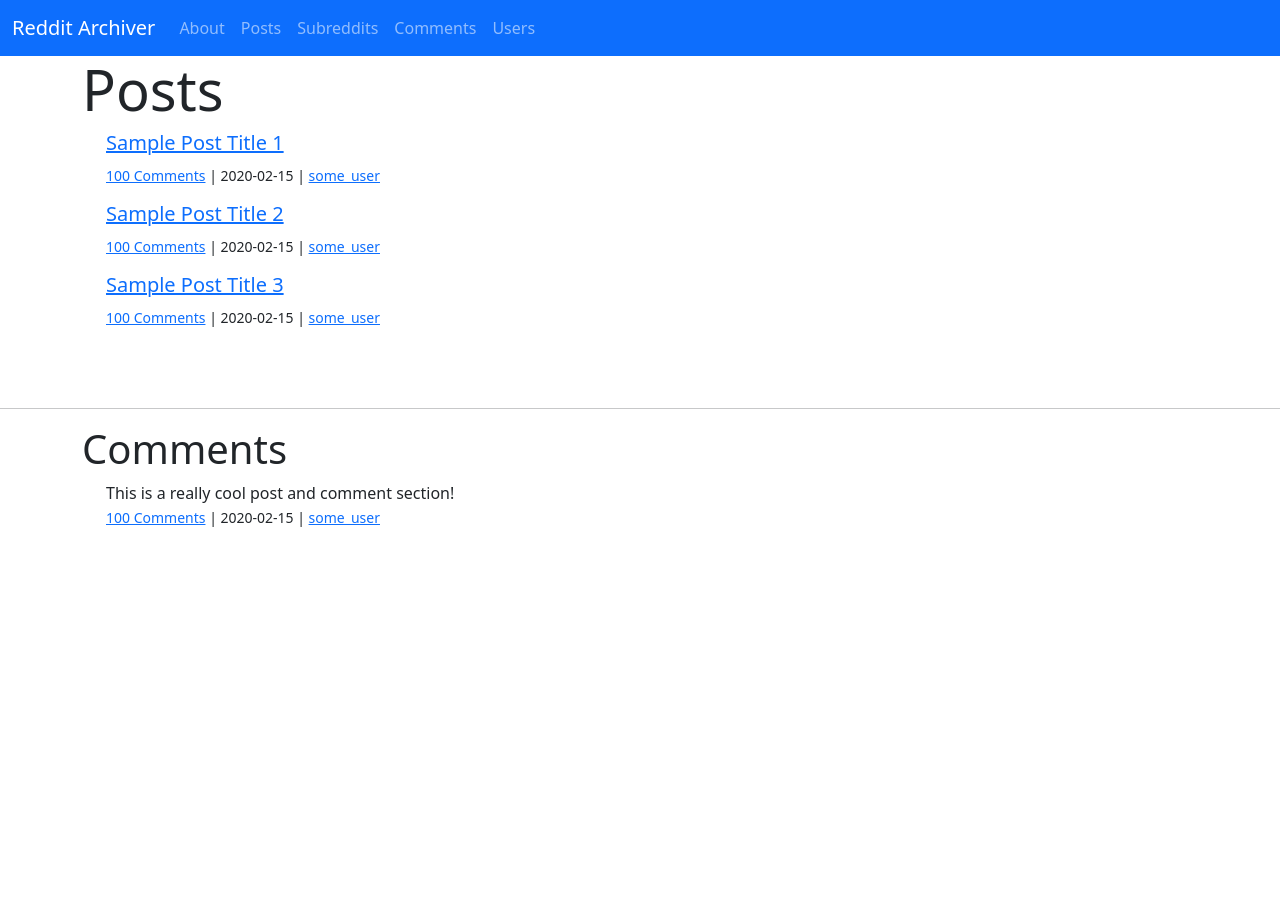
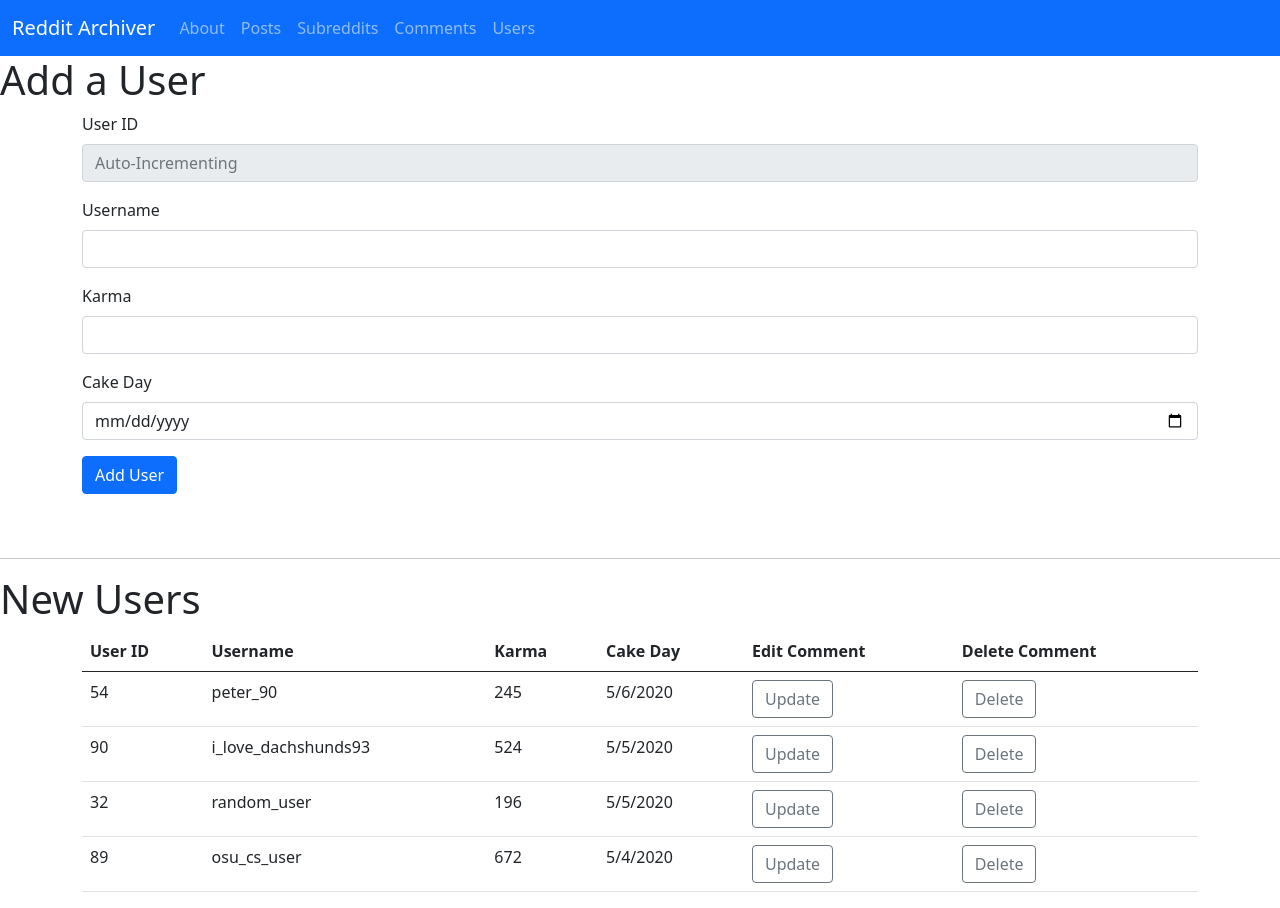
Before and after one commit to jaredtconnor/Reddit-Archiver, a Flask app: page /users in a window 1280 px wide. Before the commit the page ends 527 px from the top, so only its background shows below. Run offline with Flask 2, Linux system fonts and the light colour scheme.

Commit message:
Updates Users page

```diff
--- a/templates/users.html
+++ b/templates/users.html
@@ -12,7 +12,7 @@
 
 <body>
 
-<! -- NAV SECTION -- >
+<!-- NAV SECTION -->
   <nav class="navbar navbar-expand-lg navbar-dark bg-primary">
     <div class="container-fluid">
       <a class="navbar-brand" href="/">Reddit Archiver</a>
@@ -41,62 +41,130 @@
     </div>
   </nav>
 
-
-  <div class="container-lg pb-5" id="main_post_container">
-    <h1 class="display-4" id="post_heading">Posts</h1>
-
-    <div class="container-md" id="post_container">
-      <div class="container-sm">
-        <h5 class="post_title">
-          <a href="#">Sample Post Title 1</a>
-        </h5>
-        <small>
-          <a href="#" class="comment_num">100 Comments</a>
-          <p class="post_date"> | 2020-02-15 | </p>
-          <a href="#" class="user_name "> some_user </a>
-        </small>
+    <h1 class="display-6" id="add_user">Add a User</h1>
+    <div class="container-lg" id="add_user_container">
+        <form>
+            <div class="mb-3">
+                <label for="user_id" class="form-label">User ID</label>
+                <input type="number" class="form-control" id="user_id" placeholder="Auto-Incrementing" readonly>
             </div>
-      <div class="container-sm">
-        <h5 class="post_title">
-          <a href="#">Sample Post Title 2</a>
-        </h5>
-        <small>
-          <a href="#" class="comment_num">100 Comments</a>
-          <p class="post_date"> | 2020-02-15 | </p>
-          <a href="#" class="user_name "> some_user </a>
-        </small>
+            <div class="mb-3">
+                <label for="username" class="form-label">Username</label>
+                <input type="text" class="form-control" id="username">
             </div>
-      <div class="container-sm">
-        <h5 class="post_title">
-          <a href="#">Sample Post Title 3</a>
-        </h5>
-        <small>
-          <a href="#" class="comment_num">100 Comments</a>
-          <p class="post_date"> | 2020-02-15 | </p>
-          <a href="#" class="user_name"> some_user </a>
-        </small>
+            <div class="mb-3">
+                <label for="karma" class="form-label">Karma</label>
+                <input type="number" class="form-control" id="karma">
             </div>
+            <div class="mb-3">
+                <label for="cake_day" class="form-label">Cake Day</label>
+                <input type="date" class="form-control" id="cake_day">
             </div>
+            <button type="submit" class="btn btn-primary">Add User</button>
+        </form>
     </div>
 
-  <hr />
+    <br>
+    <br>
+    <hr/>
 
-  <div class="container-lg" id="main_comment_containter">
-    <h1 class="display-6" id="comment_heading">Comments</h1>
-
-    <div class="container-md" id="comment_container">
-
-      <div class="container-sm">
-        <p class="comment">This is a really cool post and comment section!</p>
-        <small>
-          <a href="#" class="comment_num">100 Comments</a>
-          <p class="post_date"> | 2020-02-15 | </p>
-          <a href="#" class="user_name"> some_user </a>
-        </small>
-      </div>
+    <h1 class="display-6" id="new_users">New Users</h1>
+    <div class="container-lg" id="new_users">
+        <table class="table" id="users_table">
+            <thead>
+                    <th>User ID</th>
+                    <th>Username</th>
+                    <th>Karma</th>
+                    <th>Cake Day</th>
+                    <th>Edit Comment</th>
+                    <th>Delete Comment</th>
+                </tr>
+            </thead>
+            <tbody>
+                <tr class="table_row">
+                    <td>
+                        54
+                    </td>
+                    <td>
+                        peter_90
+                    </td>
+                    <td>
+                        245
+                    </td>
+                    <td>
+                        5/6/2020
+                    </td>
+                    <td>
+                        <button class="btn btn-outline-secondary">Update</button>
+                    </td>
+                    <td>
+                        <button class="btn btn-outline-secondary">Delete</button>
+                    </td>
+                </tr>
+                <tr class="table_row">
+                    <td>
+                        90
+                    </td>
+                    <td>
+                        i_love_dachshunds93
+                    </td>
+                    <td>
+                        524
+                    </td>
+                    <td>
+                        5/5/2020
+                    </td>
+                    <td>
+                        <button class="btn btn-outline-secondary">Update</button>
+                    </td>
+                    <td>
+                        <button class="btn btn-outline-secondary">Delete</button>
+                    </td>
+                </tr>
+                <tr class="table_row">
+                    <td>
+                        32
+                    </td>
+                    <td>
+                        random_user
+                    </td>
+                    <td>
+                        196
+                    </td>
+                    <td>
+                        5/5/2020
+                    </td>
+                    <td>
+                        <button class="btn btn-outline-secondary">Update</button>
+                    </td>
+                    <td>
+                        <button class="btn btn-outline-secondary">Delete</button>
+                    </td>
+                </tr>
+                <tr class="table_row">
+                    <td>
+                        89
+                    </td>
+                    <td>
+                        osu_cs_user
+                    </td>
+                    <td>
+                        672
+                    </td>
+                    <td>
+                        5/4/2020
+                    </td>
+                    <td>
+                        <button class="btn btn-outline-secondary">Update</button>
+                    </td>
+                    <td>
+                        <button class="btn btn-outline-secondary">Delete</button>
+                    </td>
+                </tr>
+            </tbody>
+        </table>
     </div>
 
-  </div>
 
   <script src="https://cdn.jsdelivr.net/npm/bootstrap@5.0.0-beta3/dist/js/bootstrap.bundle.min.js"
     integrity="sha384-JEW9xMcG8R+pH31jmWH6WWP0WintQrMb4s7ZOdauHnUtxwoG2vI5DkLtS3qm9Ekf"
```
Lines whose indentation alone changed are shown as unchanged.
